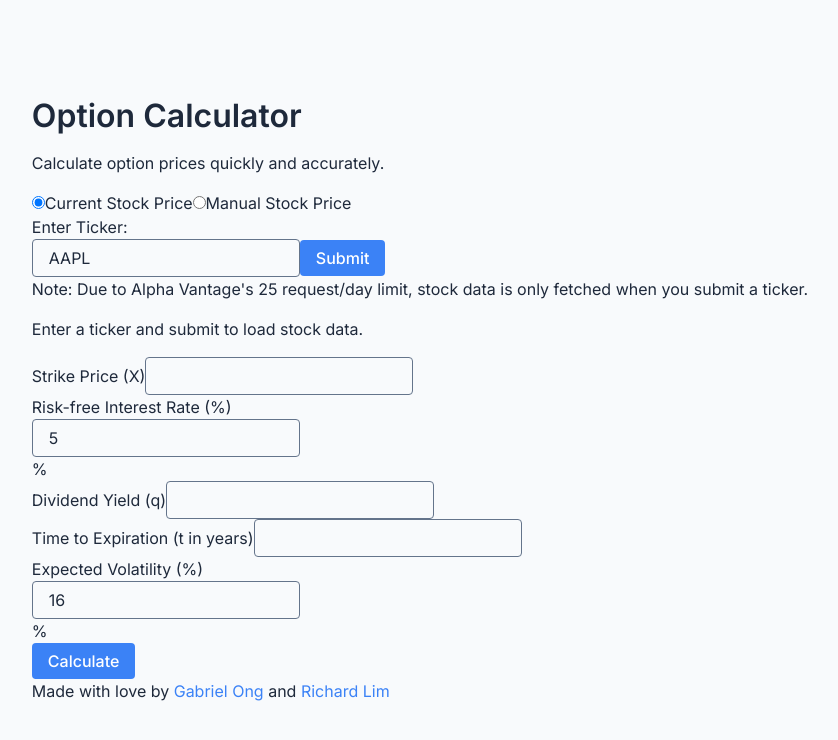
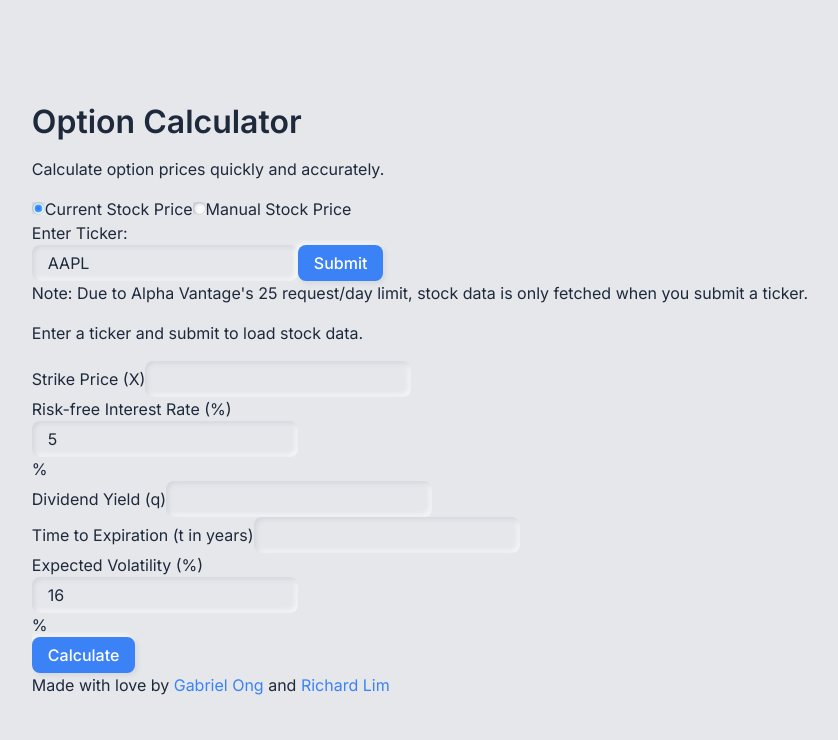
Before and after one commit to gongahkia/breaking-bad, a Next.js app in the folder src/breaking-bad/: page / in a window 1280 px wide. Shown: the top 740 px of the page, without its empty margins (220-1058 px from the left). Built offline with nearby package versions, Linux system fonts and the light colour scheme.

Commit message:
feat(app): adhering to neumorphic design principles

```diff
--- a/src/breaking-bad/app/globals.css
+++ b/src/breaking-bad/app/globals.css
@@ -1,32 +1,36 @@
 @import url('https://fonts.googleapis.com/css2?family=Inter:wght@300;400;500;600;700&display=swap');
 
 :root {
-  --background: #f8fafc;
-  --foreground: #1e293b;
-  --primary: #3b82f6;
-  --primary-light: #60a5fa;
-  --secondary: #64748b;
-  --accent: #f59e0b;
-  --success: #10b981;
-  --error: #ef4444;
+  --background: #E5E7EB; /* Light gray for neumorphism */
+  --foreground: #1E293B;
+  --primary: #3B82F6;
+  --primary-light: #60A5FA;
+  --secondary: #9CA3AF; /* Light gray-blue */
+  --accent: #F59E0B;
+  --success: #10B981;
+  --error: #EF4444;
+  --shadow-light: #F9FAFA; /* Lighter shadow color */
+  --shadow-dark: #D1D5DB; /* Darker shadow color */
 }
 
 @media (prefers-color-scheme: dark) {
   :root {
-    --background: #0f172a;
-    --foreground: #e2e8f0;
-    --primary: #3b82f6;
-    --primary-light: #60a5fa;
-    --secondary: #94a3b8;
-    --accent: #f59e0b;
-    --success: #10b981;
-    --error: #ef4444;
+    --background: #4B5563; /* Dark gray for dark mode neumorphism */
+    --foreground: #E5E7EB;
+    --primary: #60A5FA;
+    --primary-light: #93C5FD;
+    --secondary: #6B7280; /* Darker gray-blue */
+    --accent: #F59E0B;
+    --success: #10B981;
+    --error: #EF4444;
+    --shadow-light: #6B7280; /* Lighter shadow color for dark mode */
+    --shadow-dark: #374151; /* Darker shadow color for dark mode */
   }
 }
 
 html,
 body {
-  max-width: 200vw;
+  max-width: 100vw; /* Changed from 200vw to 100vw */
   overflow-x: hidden;
   display: flex;
   justify-content: center;
@@ -54,11 +58,13 @@ body {
 a {
   color: var(--primary);
   text-decoration: none;
-  transition: color 0.3s ease;
+  transition: color 0.3s ease, box-shadow 0.3s ease; /* Added shadow transition */
 }
 
 a:hover {
   color: var(--primary-light);
+  text-decoration: none; /* Removed underline */
+  box-shadow: 0 2px 5px var(--shadow-dark); /* Added shadow */
 }
 
 h1, h2, h3, h4, h5, h6 {
@@ -76,17 +82,20 @@ input, select, textarea {
   font-family: 'Inter', sans-serif;
   font-size: 1rem;
   padding: 0.5em 1em;
-  border: 1px solid var(--secondary);
-  border-radius: 0.25rem;
+  border: none; /* Removed border */
+  border-radius: 0.5rem; /* Slightly larger border radius */
   background-color: var(--background);
   color: var(--foreground);
-  transition: border-color 0.3s ease, box-shadow 0.3s ease;
+  transition: box-shadow 0.3s ease; /* Changed transition */
+  box-shadow: inset 2px 2px 5px var(--shadow-dark), /* Neumorphic shadow */
+              inset -2px -2px 5px var(--shadow-light);
 }
 
 input:focus, select:focus, textarea:focus {
   outline: none;
-  border-color: var(--primary);
-  box-shadow: 0 0 0 3px rgba(59, 130, 246, 0.1);
+  border: none; /* Removed border on focus */
+  box-shadow: 2px 2px 5px var(--shadow-dark), /* Neumorphic shadow */
+              -2px -2px 5px var(--shadow-light);
 }
 
 button {
@@ -97,13 +106,17 @@ button {
   background-color: var(--primary);
   color: white;
   border: none;
-  border-radius: 0.25rem;
+  border-radius: 0.5rem; /* Slightly larger border radius */
   cursor: pointer;
-  transition: background-color 0.3s ease;
+  transition: background-color 0.3s ease, box-shadow 0.3s ease; /* Added shadow transition */
+  box-shadow: 2px 2px 5px var(--shadow-dark), /* Neumorphic shadow */
+              -2px -2px 5px var(--shadow-light);
 }
 
 button:hover {
   background-color: var(--primary-light);
+  box-shadow: inset 2px 2px 5px var(--shadow-dark), /* Inset shadow on hover */
+              inset -2px -2px 5px var(--shadow-light);
 }
 
 @media (prefers-color-scheme: dark) {
--- a/src/breaking-bad/app/layout.tsx
+++ b/src/breaking-bad/app/layout.tsx
@@ -25,7 +25,7 @@ interface RootLayoutProps {
 export default function RootLayout({ children }: RootLayoutProps) {
   return (
     <html lang="en">
-      <body className={`${geistSans.variable} ${geistMono.variable}`}>
+      <body className={`${geistSans.variable} ${geistMono.variable} bg-gray-200`}> {/* Apply background here */}
         {children}
       </body>
     </html>
--- a/src/breaking-bad/app/page.tsx
+++ b/src/breaking-bad/app/page.tsx
@@ -1,5 +1,9 @@
 import OptionCalculatorWrapper from './../components/OptionCalculatorWrapper'
 
 export default function Home() {
-  return <OptionCalculatorWrapper />
+  return (
+    <div className="bg-gray-200 min-h-screen">
+      <OptionCalculatorWrapper />
+    </div>
+  );
 }
--- a/src/breaking-bad/components/OptionCalculatorWrapper.tsx
+++ b/src/breaking-bad/components/OptionCalculatorWrapper.tsx
@@ -7,8 +7,8 @@ const OptionCalculator = dynamic(() => import('../components/option-calculator')
 
 export default function OptionCalculatorWrapper() {
   return (
-    <div className="font-sans antialiased bg-gray-50 text-gray-900 min-h-screen flex flex-col">
-      <header className="bg-white shadow-md py-6">
+    <div className="font-sans antialiased bg-gray-200 text-gray-900 min-h-screen flex flex-col">
+      <header className="bg-gray-200 shadow-md py-6">
         <div className="container mx-auto px-4">
           <h1 className="text-2xl font-semibold text-center">
             Option Calculator
@@ -19,11 +19,11 @@ export default function OptionCalculatorWrapper() {
         </div>
       </header>
       <main className="container mx-auto px-4 py-8 flex-grow">
-        <div className="bg-white rounded-lg shadow-md p-6">
+        <div className="bg-gray-200 rounded-xl shadow-inner p-6">
           <OptionCalculator />
         </div>
       </main>
-      <footer className="bg-gray-100 py-4">
+      <footer className="bg-gray-200 py-4">
         <div className="container mx-auto px-4 text-center text-sm text-gray-500">
           Made with love by <a href="https://github.com/gongahkia" className="text-blue-500 hover:underline">Gabriel Ong</a> and <a href="https://github.com/richardleii58" className="text-blue-500 hover:underline">Richard Lim</a>
         </div>
--- a/src/breaking-bad/components/option-calculator.tsx
+++ b/src/breaking-bad/components/option-calculator.tsx
@@ -69,7 +69,7 @@ export default function OptionCalculator() {
             value="auto"
             checked={priceMode === "auto"}
             onChange={() => setPriceMode("auto")}
-            className="form-radio h-5 w-5 text-indigo-600"
+            className="form-radio h-5 w-5 text-indigo-600 shadow-inner"
           />
           <span className="ml-2 text-gray-700">Current Stock Price</span>
         </label>
@@ -79,7 +79,7 @@ export default function OptionCalculator() {
             value="manual"
             checked={priceMode === "manual"}
             onChange={() => setPriceMode("manual")}
-            className="form-radio h-5 w-5 text-indigo-600"
+            className="form-radio h-5 w-5 text-indigo-600 shadow-inner"
           />
           <span className="ml-2 text-gray-700">Manual Stock Price</span>
         </label>
@@ -95,11 +95,11 @@ export default function OptionCalculator() {
               placeholder="AAPL"
               value={tickerInput}
               onChange={(e) => setTickerInput(e.target.value.toUpperCase())}
-              className="shadow-sm focus:ring-indigo-500 focus:border-indigo-500 block w-full sm:text-sm border-gray-300 rounded-md"
+              className="shadow-sm focus:ring-indigo-500 focus:border-indigo-500 block w-full sm:text-sm border-gray-300 rounded-md shadow-inner"
             />
             <button
               onClick={() => setSubmittedTicker(tickerInput)}
-              className="inline-flex items-center px-4 py-2 border border-transparent text-sm font-medium rounded-md text-white bg-indigo-600 hover:bg-indigo-700 focus:outline-none focus:ring-2 focus:ring-offset-2 focus:ring-indigo-500"
+              className="inline-flex items-center px-4 py-2 border border-transparent text-sm font-medium rounded-md text-white bg-indigo-600 hover:bg-indigo-700 focus:outline-none focus:ring-2 focus:ring-offset-2 focus:ring-indigo-500 shadow-inner"
             >
               Submit
             </button>
@@ -122,7 +122,7 @@ export default function OptionCalculator() {
               <input
                 type="text"
                 id="initial-price"
-             className="shadow-sm focus:ring-indigo-500 focus:border-indigo-500 block w-full sm:text-sm border-gray-300 rounded-md"
+                className="shadow-sm focus:ring-indigo-500 focus:border-indigo-500 block w-full sm:text-sm border-gray-300 rounded-md shadow-inner"
                 value={autoPrice}
                 disabled={true}
               />
@@ -139,7 +139,7 @@ export default function OptionCalculator() {
             id="manual-price"
             value={manualPrice}
             onChange={(e) => setManualPrice(e.target.value)}
-            className="shadow-sm focus:ring-indigo-500 focus:border-indigo-500 block w-full sm:text-sm border-gray-300 rounded-md"
+            className="shadow-sm focus:ring-indigo-500 focus:border-indigo-500 block w-full sm:text-sm border-gray-300 rounded-md shadow-inner"
           />
         </div>
       )}
@@ -152,7 +152,7 @@ export default function OptionCalculator() {
         <input
           type="text"
           id="strike-price"
-          className="shadow-sm focus:ring-indigo-500 focus:border-indigo-500 block w-full sm:text-sm border-gray-300 rounded-md"
+          className="shadow-sm focus:ring-indigo-500 focus:border-indigo-500 block w-full sm:text-sm border-gray-300 rounded-md shadow-inner"
         />
       </div>
 
@@ -166,7 +166,7 @@ export default function OptionCalculator() {
             id="interest-rate"
             value={interestRatePercent}
             onChange={(e) => setInterestRatePercent(Number(e.target.value))}
-            className="focus:ring-indigo-500 focus:border-indigo-500 block w-full sm:text-sm border-gray-300 rounded-md pr-10"
+            className="focus:ring-indigo-500 focus:border-indigo-500 block w-full sm:text-sm border-gray-300 rounded-md pr-10 shadow-inner"
           />
           <div className="absolute inset-y-0 right-0 pr-3 flex items-center pointer-events-none text-gray-500">
             %
@@ -181,7 +181,7 @@ export default function OptionCalculator() {
         <input
           type="text"
           id="dividend-yield"
-          className="shadow-sm focus:ring-indigo-500 focus:border-indigo-500 block w-full sm:text-sm border-gray-300 rounded-md"
+          className="shadow-sm focus:ring-indigo-500 focus:border-indigo-500 block w-full sm:text-sm border-gray-300 rounded-md shadow-inner"
         />
       </div>
 
@@ -192,7 +192,7 @@ export default function OptionCalculator() {
         <input
           type="text"
           id="expiration-time"
-          className="shadow-sm focus:ring-indigo-500 focus:border-indigo-500 block w-full sm:text-sm border-gray-300 rounded-md"
+          className="shadow-sm focus:ring-indigo-500 focus:border-indigo-500 block w-full sm:text-sm border-gray-300 rounded-md shadow-inner"
         />
       </div>
 
@@ -207,7 +207,7 @@ export default function OptionCalculator() {
             value={volatilityPercent}
             onChange={(e) => setVolatilityPercent(Number(e.target.value))}
             step="0.1"
-            className="focus:ring-indigo-500 focus:border-indigo-500 block w-full sm:text-sm border-gray-300 rounded-md pr-10"
+            className="focus:ring-indigo-500 focus:border-indigo-500 block w-full sm:text-sm border-gray-300 rounded-md pr-10 shadow-inner"
           />
           <div className="absolute inset-y-0 right-0 pr-3 flex items-center pointer-events-none text-gray-500">
             %
@@ -219,7 +219,7 @@ export default function OptionCalculator() {
         <button
           onClick={handleCalculate}
           disabled={isCalculating}
-          className="inline-flex items-center px-6 py-3 border border-transparent text-sm leading-4 font-medium rounded-md text-white bg-indigo-600 hover:bg-indigo-700 focus:outline-none focus:ring-2 focus:ring-offset-2 focus:ring-indigo-500 disabled:opacity-50"
+          className="inline-flex items-center px-6 py-3 border border-transparent text-sm leading-4 font-medium rounded-md text-white bg-indigo-600 hover:bg-indigo-700 focus:outline-none focus:ring-2 focus:ring-offset-2 focus:ring-indigo-500 disabled:opacity-50 shadow-inner"
         >
           {isCalculating ? "Calculating..." : "Calculate"}
         </button>
```
Also changed, not shown: src/breaking-bad/app/page.module.css (+23 -13 lines), src/breaking-bad/components/StockTicker.tsx (+13 -10 lines). Lines whose indentation alone changed are shown as unchanged.
